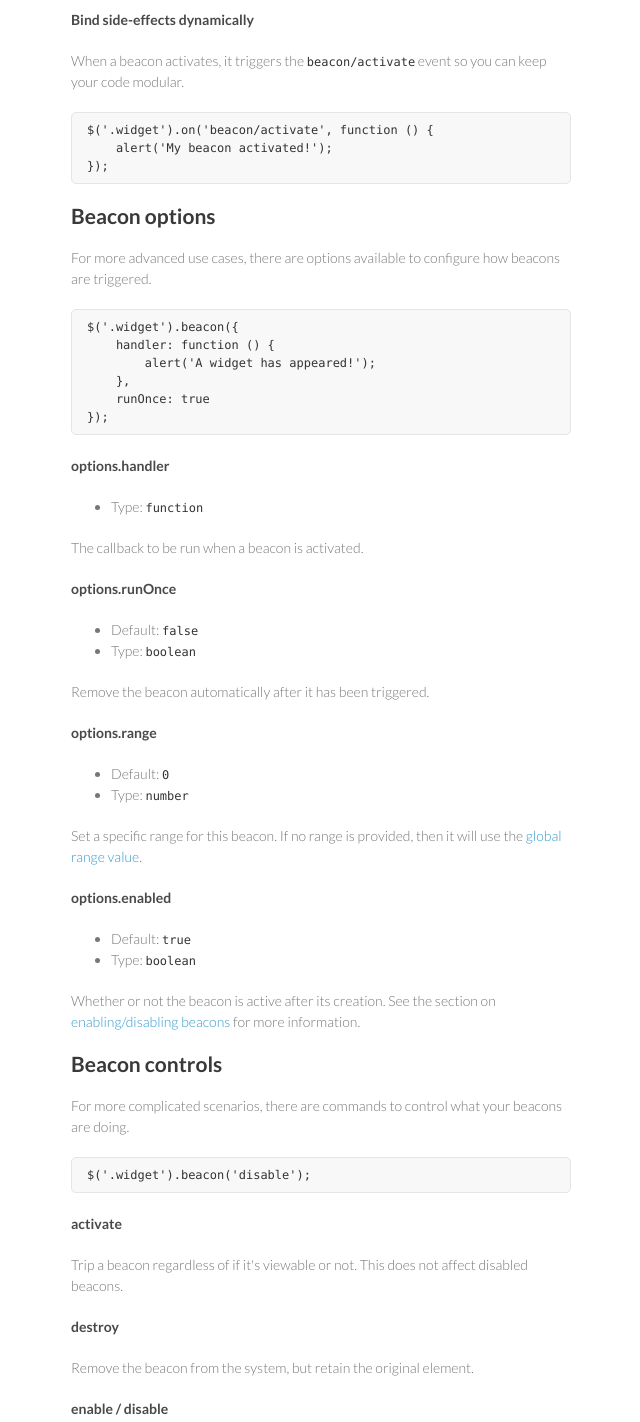
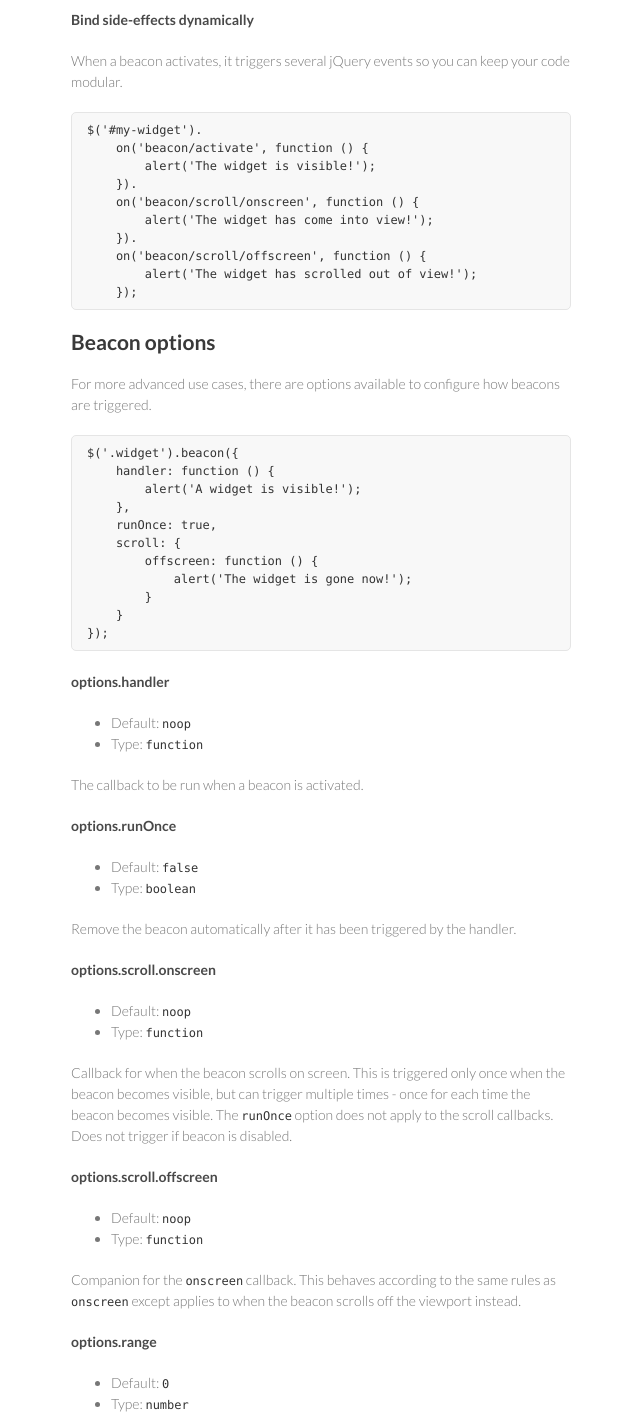
Before and after one commit to cobbdb/jquery-beacons, a plain HTML site: page index.html in a window 1280 px wide. Shown: the part 1020-2442 px from the top of the page, without its empty margins (499-1139 px from the left). Drawn offline with Linux system fonts and the light colour scheme.

```diff
--- a/index.html
+++ b/index.html
@@ -67,12 +67,19 @@
 <h4>
 <a name="bind-side-effects-dynamically" class="anchor" href="#bind-side-effects-dynamically"><span class="octicon octicon-link"></span></a>Bind side-effects dynamically</h4>
 
-<p>When a beacon activates, it triggers the <code>beacon/activate</code> event so you can keep your
+<p>When a beacon activates, it triggers several jQuery events so you can keep your
 code modular.</p>
 
-<pre><code>$('.widget').on('beacon/activate', function () {
-    alert('My beacon activated!');
-});
+<pre><code>$('#my-widget').
+    on('beacon/activate', function () {
+        alert('The widget is visible!');
+    }).
+    on('beacon/scroll/onscreen', function () {
+        alert('The widget has come into view!');
+    }).
+    on('beacon/scroll/offscreen', function () {
+        alert('The widget has scrolled out of view!');
+    });
 </code></pre>
 
 <h2>
@@ -82,9 +89,14 @@
 
 <pre><code>$('.widget').beacon({
     handler: function () {
-        alert('A widget has appeared!');
+        alert('A widget is visible!');
     },
-    runOnce: true
+    runOnce: true,
+    scroll: {
+        offscreen: function () {
+            alert('The widget is gone now!');
+        }
+    }
 });
 </code></pre>
 
@@ -92,6 +104,8 @@
 <a name="optionshandler" class="anchor" href="#optionshandler"><span class="octicon octicon-link"></span></a>options.handler</h4>
 
 <ul>
+<li>Default: <code>noop</code>
+</li>
 <li>Type: <code>function</code>
 </li>
 </ul><p>The callback to be run when a beacon is activated.</p>
@@ -104,7 +118,32 @@
 </li>
 <li>Type: <code>boolean</code>
 </li>
-</ul><p>Remove the beacon automatically after it has been triggered.</p>
+</ul><p>Remove the beacon automatically after it has been triggered by the handler.</p>
+
+<h4>
+<a name="optionsscrollonscreen" class="anchor" href="#optionsscrollonscreen"><span class="octicon octicon-link"></span></a>options.scroll.onscreen</h4>
+
+<ul>
+<li>Default: <code>noop</code>
+</li>
+<li>Type: <code>function</code>
+</li>
+</ul><p>Callback for when the beacon scrolls on screen. This is triggered only once
+when the beacon becomes visible, but can trigger multiple times - once for
+each time the beacon becomes visible. The <code>runOnce</code> option does not apply
+to the scroll callbacks. Does not trigger if beacon is disabled.</p>
+
+<h4>
+<a name="optionsscrolloffscreen" class="anchor" href="#optionsscrolloffscreen"><span class="octicon octicon-link"></span></a>options.scroll.offscreen</h4>
+
+<ul>
+<li>Default: <code>noop</code>
+</li>
+<li>Type: <code>function</code>
+</li>
+</ul><p>Companion for the <code>onscreen</code> callback. This behaves according to the same
+rules as <code>onscreen</code> except applies to when the beacon scrolls off the viewport
+instead.</p>
 
 <h4>
 <a name="optionsrange" class="anchor" href="#optionsrange"><span class="octicon octicon-link"></span></a>options.range</h4>
@@ -209,17 +248,6 @@
 For example, an offset of 100 will trigger beacons 100px above the viewport and 100px below the viewport.</p>
 
 <h4>
-<a name="optionscontext" class="anchor" href="#optionscontext"><span class="octicon octicon-link"></span></a>options.context</h4>
-
-<ul>
-<li>Default: <code>window</code>
-</li>
-<li>Type: <code>object|selector</code>
-</li>
-</ul><p>The container in which the scrolling will happen.
-This is typically <code>window</code>, but can be set to something else if you have a special case.</p>
-
-<h4>
 <a name="optionsthrottle" class="anchor" href="#optionsthrottle"><span class="octicon octicon-link"></span></a>options.throttle</h4>
 
 <ul>
```
Also changed, not shown: params.json (+1 -1 lines).
